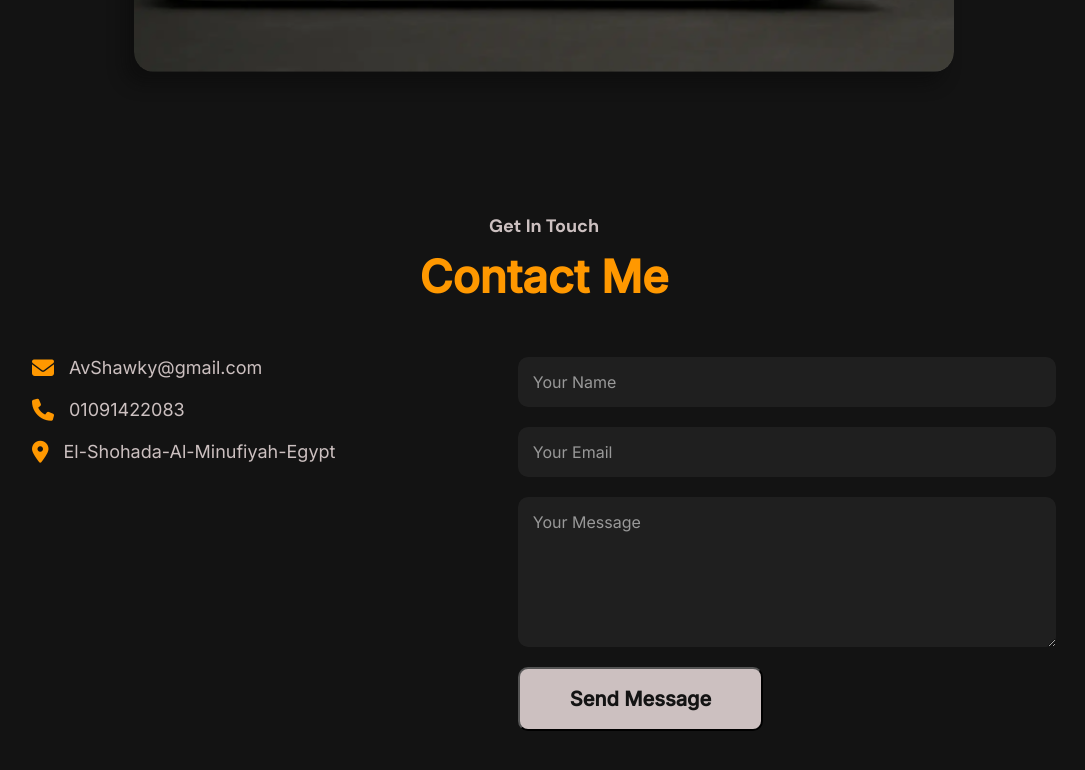
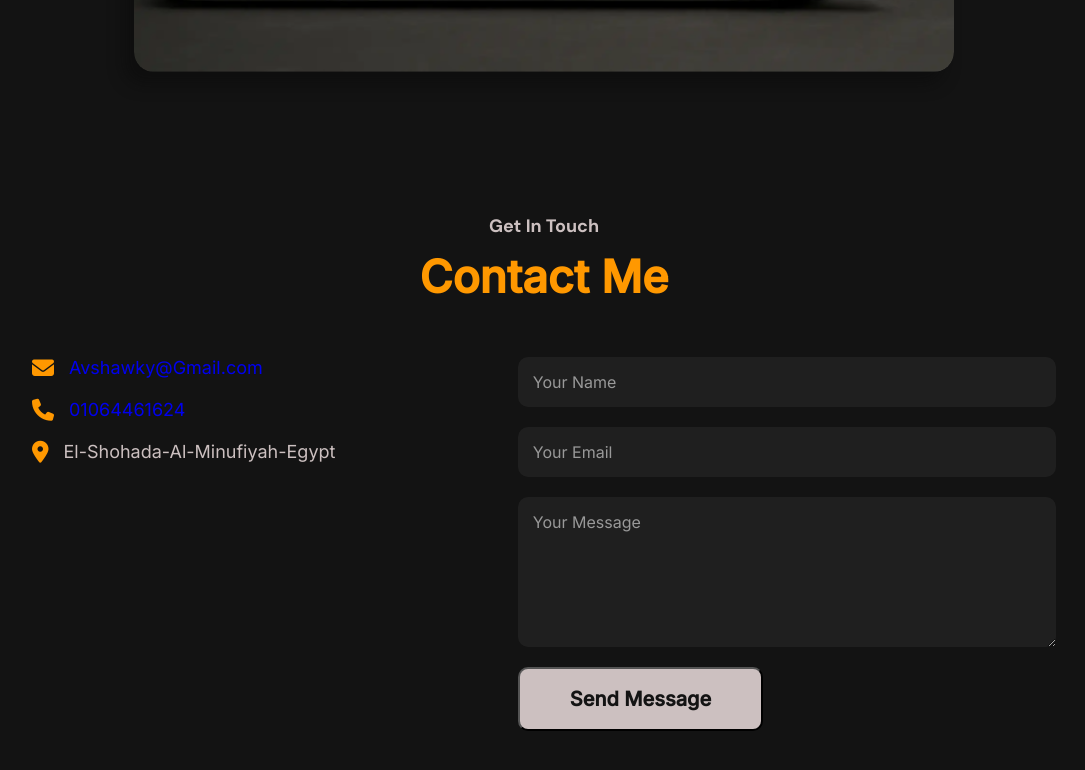
Before and after one commit to ahmedshawky10001-svg/portfolio-A.Shawky, a plain HTML site: page index.html in a window 1280 px wide. Shown: the part 3881-4651 px from the top of the page, without its empty margins (96-1181 px from the left). Drawn offline with Linux system fonts and the light colour scheme.

Commit message:
Update index.html

```diff
--- a/index.html
+++ b/index.html
@@ -169,9 +169,9 @@
             </div>
 
             <div class="contact-content">
-                <div class="contact-info">
-                    <p><i class="fa-solid fa-envelope"></i>AvShawky@gmail.com</p>
-                    <p><i class="fa-solid fa-phone"></i>01091422083</p>
+               <div class="contact-info">
+                    <p><i class="fa-solid fa-envelope"></i><a href="mailto:Avshawky@Gmail.com">Avshawky@Gmail.com</a></p>
+                    <p><i class="fa-solid fa-phone"></i><a href="tel:+201064461624">01064461624</a></p>
                     <p><i class="fa-solid fa-location-dot"></i>El-Shohada-Al-Minufiyah-Egypt</p>
                 </div>
 
```
